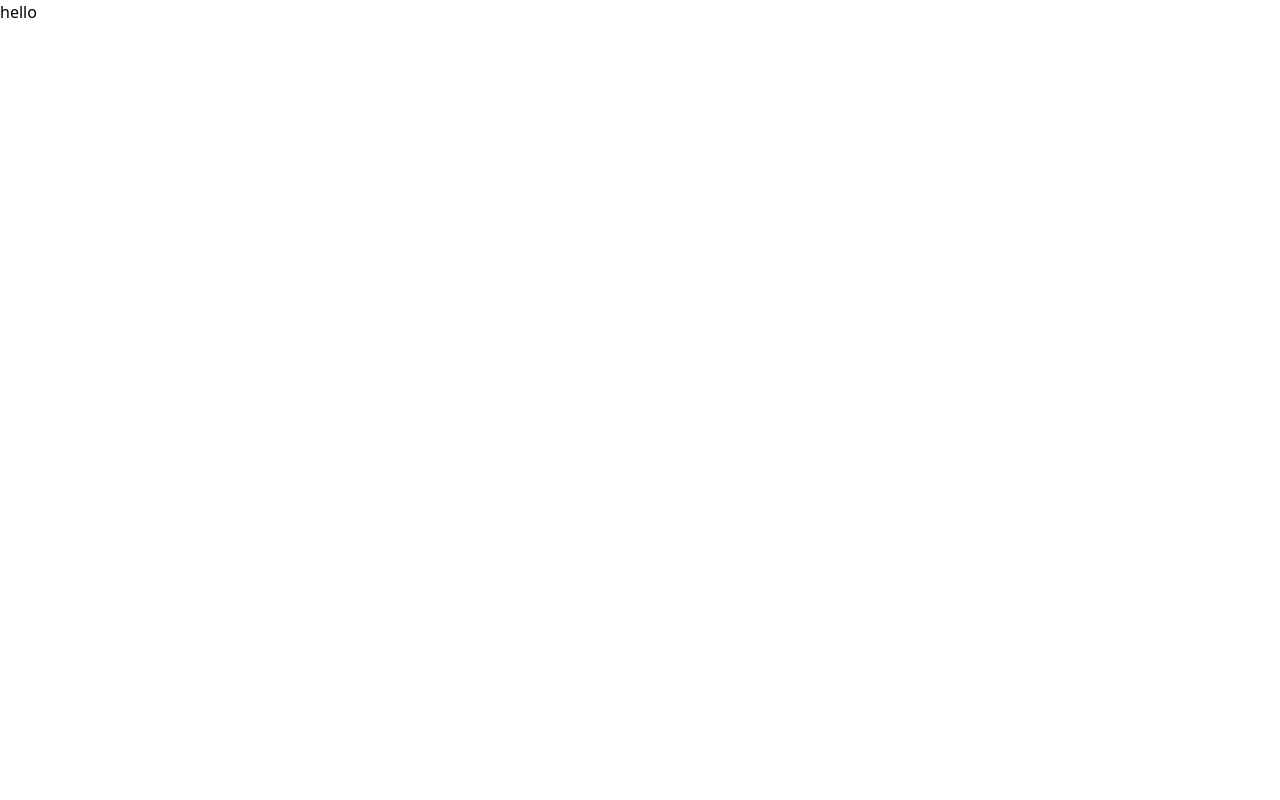
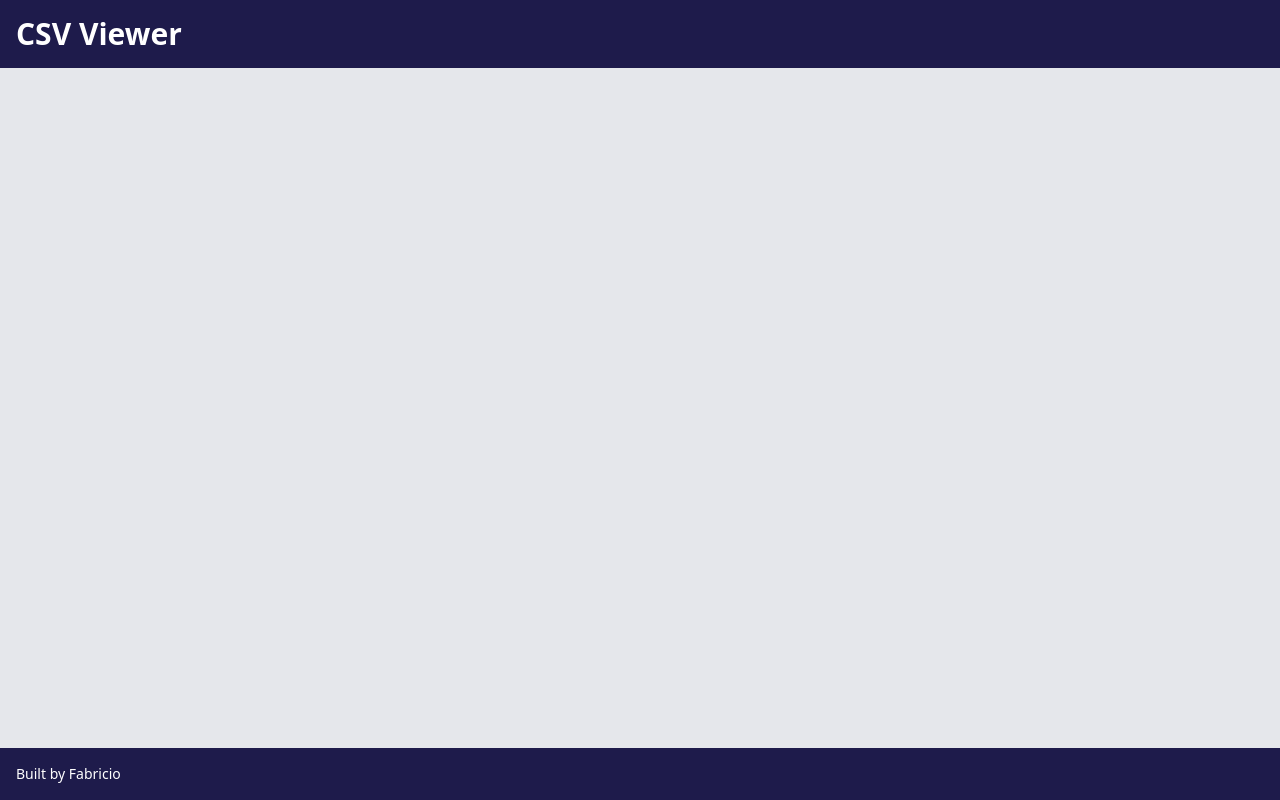
Before and after one commit to fabriciored/csv-viewer, a React (Vite) app in the folder frontend/: page / in a window 1280 px wide. Built offline with nearby package versions, Linux system fonts and the light colour scheme.

Commit message:
feat: page layout

```diff
--- a/frontend/src/App.tsx
+++ b/frontend/src/App.tsx
@@ -1,12 +1,12 @@
+import Layout from "./layout"
 import MainPage from "./pages/main"
 
 function App() {
   return (
-    <>
+    <Layout>
     <MainPage>
-      <div>hello</div>
     </MainPage>
-    </>
+    </Layout>
   )
 }
 
--- /dev/null
+++ b/frontend/src/layout/footer/index.tsx
@@ -0,0 +1,14 @@
+function Footer() {
+  return (
+    <footer className="p-4 bg-indigo-950">
+      <p className="text-sm text-white">
+        Built by{" "}
+        <a href="https://github.com/fabriciored" target="_blank">
+          Fabricio
+        </a>
+      </p>
+    </footer>
+  );
+}
+
+export default Footer;
--- /dev/null
+++ b/frontend/src/layout/header/index.tsx
@@ -0,0 +1,9 @@
+function Header() {
+  return (
+    <header className="p-4 bg-indigo-950">
+      <h1 className="text-3xl font-bold text-white">CSV Viewer</h1>
+    </header>
+  );
+}
+
+export default Header;
--- /dev/null
+++ b/frontend/src/layout/index.tsx
@@ -0,0 +1,19 @@
+import React from 'react'
+import Footer from './footer';
+import Header from './header';
+
+interface LayoutProps {
+    children: React.ReactNode;
+}
+
+function Layout(props: LayoutProps): React.ReactNode {
+  return (
+    <div className='flex flex-col h-screen justify-between'>
+      <Header/>
+          {props.children}
+      <Footer/>
+    </div>
+  )
+}
+
+export default Layout
--- a/frontend/src/pages/main/index.tsx
+++ b/frontend/src/pages/main/index.tsx
@@ -6,7 +6,12 @@ interface MainPageProps {
 
 function MainPage(props: MainPageProps) {
   return (
-    <div>
+    <div className='
+    w-full h-full
+    bg-gray-200
+    flex flex-col items-center
+    py-4
+    '>
         {props.children}
     </div>
   )
```
